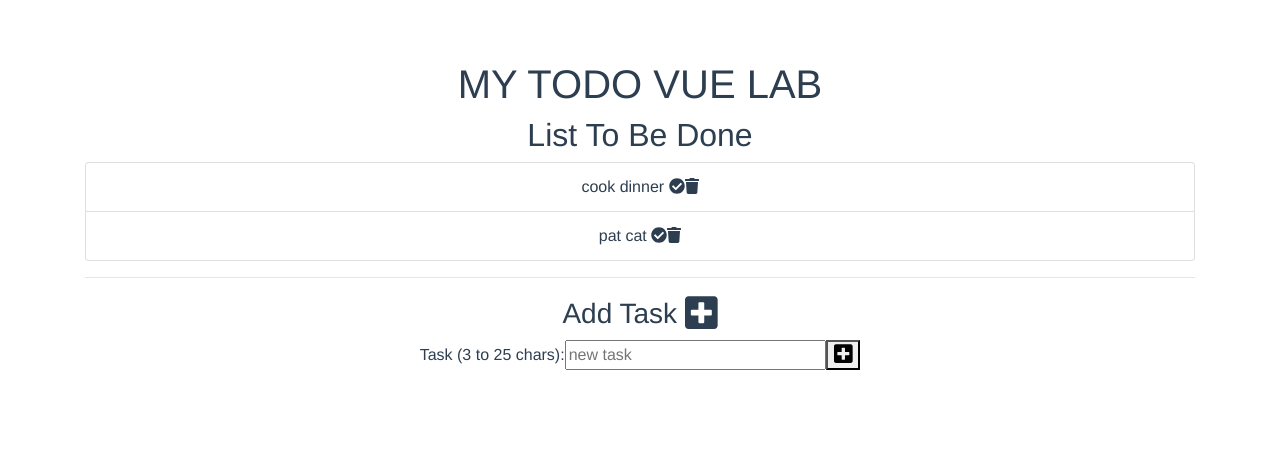
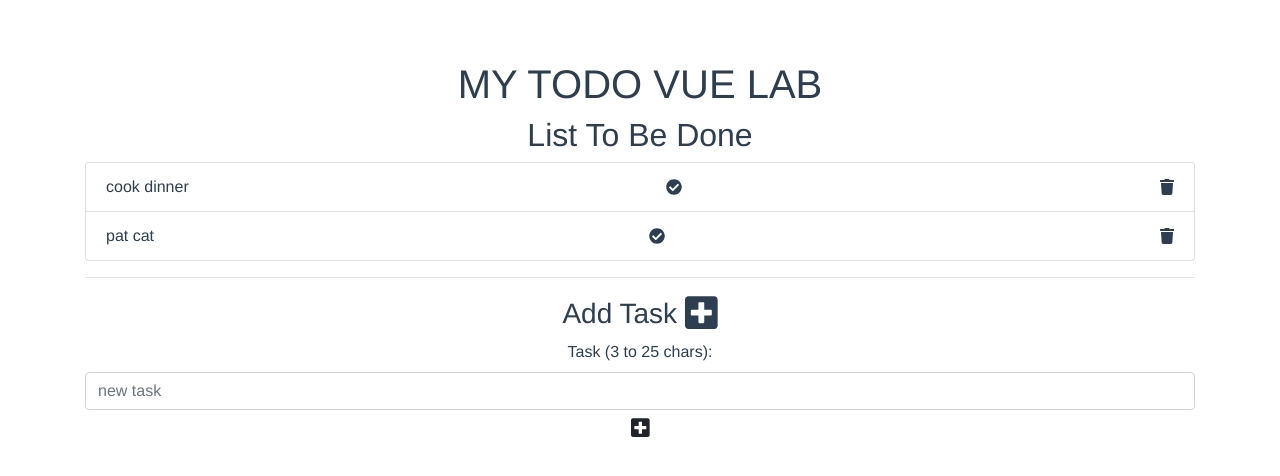
Before and after one commit to GregatGit/todos-vue, a Vue app: page / in a window 1280 px wide. Shown: the top 476 px of the page. Built offline with nearby package versions, Linux system fonts and the light colour scheme; the HTML template or start-up script is replaced by a standard one.

Commit message:
style add task

```diff
--- a/src/components/AddTodo.vue
+++ b/src/components/AddTodo.vue
@@ -1,9 +1,14 @@
 <template>
   <div>
-    <h3>Add Task <font-awesome-icon icon="plus-square" size="lg"/></h3>
+    <h3>
+      Add Task
+      <font-awesome-icon icon="plus-square" size="lg" />
+    </h3>
     <form @click.prevent="handleSubmit">
+      <div class="form-group">
         <label for="name">Task (3 to 25 chars):</label>
         <input
+        class="form-control"
           v-model="todo"
           type="text"
           id="name"
@@ -14,7 +19,10 @@
           size="25"
           placeholder="new task"
         />
-      <button type="submit"><font-awesome-icon icon="plus-square" size="lg" /></button>
+        <button class="btn" type="submit">
+          <font-awesome-icon icon="plus-square" size="lg" />
+        </button>
+      </div>
     </form>
   </div>
 </template>
@@ -29,7 +37,7 @@ export default {
     }
   },
   components: {
-    FontAwesomeIcon
+    FontAwesomeIcon,
   },
   methods: {
     handleSubmit: function() {
--- a/src/components/TodoList.vue
+++ b/src/components/TodoList.vue
@@ -5,7 +5,7 @@
       <li
         v-for="(todo, index) in todos"
         :key="index"
-        class="list-group-item"
+        class="list-group-item d-flex justify-content-between align-items-center"
         :class="{myStyle: todo.done}"
       >{{todo.name}}
       <font-awesome-icon
```
Lines whose indentation alone changed are shown as unchanged.
